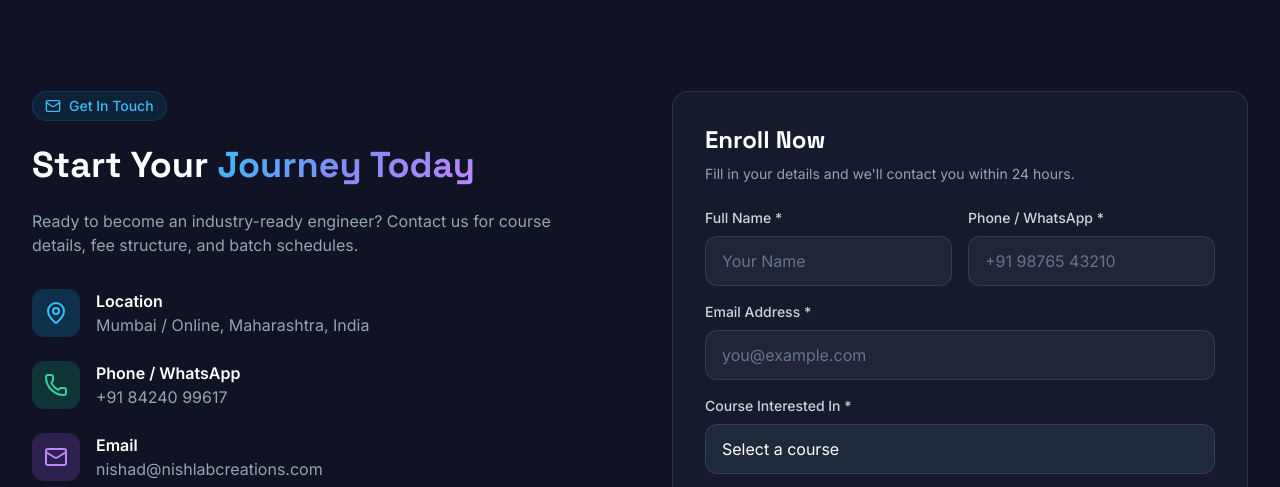
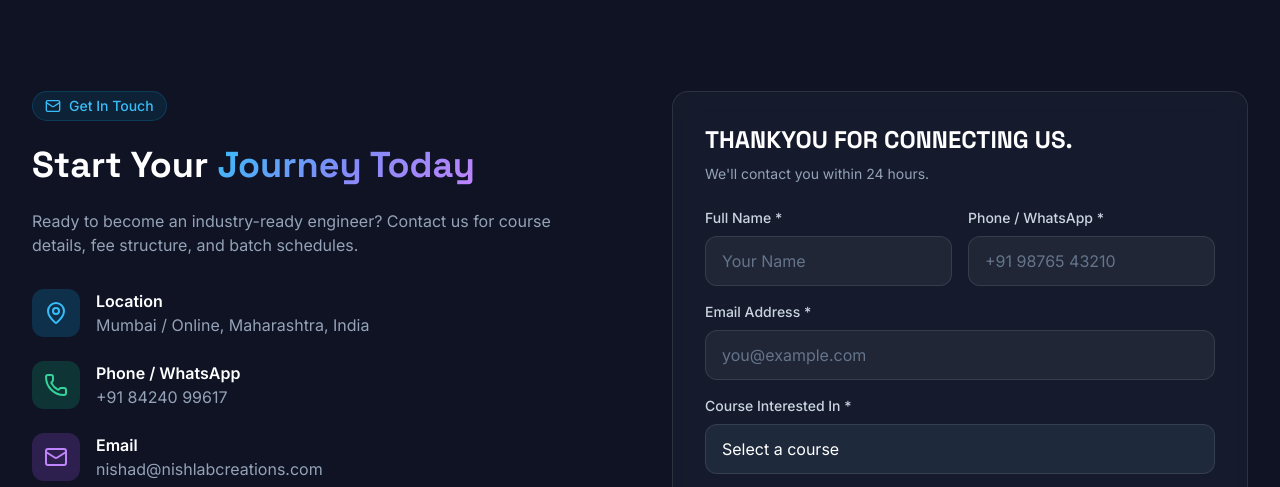
Before and after one commit to Nishad011/nishlab, a plain HTML site: page index.html in a window 1280 px wide. Shown: the part 6020-6507 px from the top of the page. Drawn offline with nearby package versions, Linux system fonts and the light colour scheme.

Commit message:
Update enrollment message in index.html

```diff
--- a/index.html
+++ b/index.html
@@ -823,8 +823,8 @@
                 <!-- Enroll Form -->
                 <div id="enroll" class="reveal">
                     <div class="glass rounded-2xl p-8 border border-white/10">
-                        <h3 class="font-display text-2xl font-bold text-white mb-2">Enroll Now</h3>
-                        <p class="text-slate-400 text-sm mb-6">Fill in your details and we'll contact you within 24 hours.</p>
+                        <h3 class="font-display text-2xl font-bold text-white mb-2">THANKYOU FOR CONNECTING US.</h3>
+                        <p class="text-slate-400 text-sm mb-6">We'll contact you within 24 hours.</p>
 
                         <div id="enrollSuccess" class="hidden text-center py-8">
                             <div class="w-16 h-16 rounded-full bg-emerald-500/20 flex items-center justify-center mx-auto mb-4">
```
